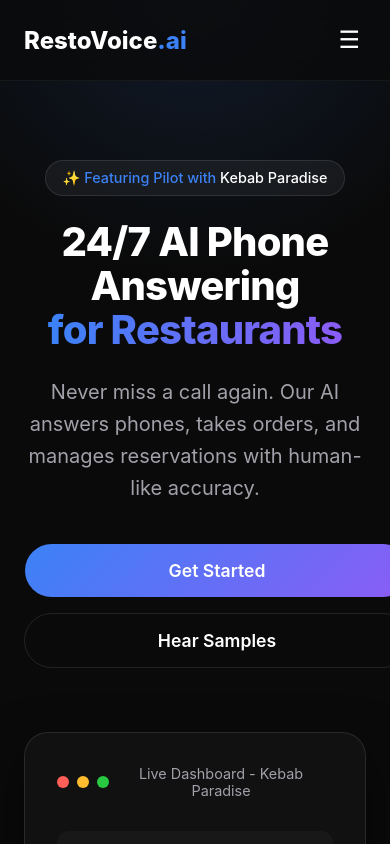
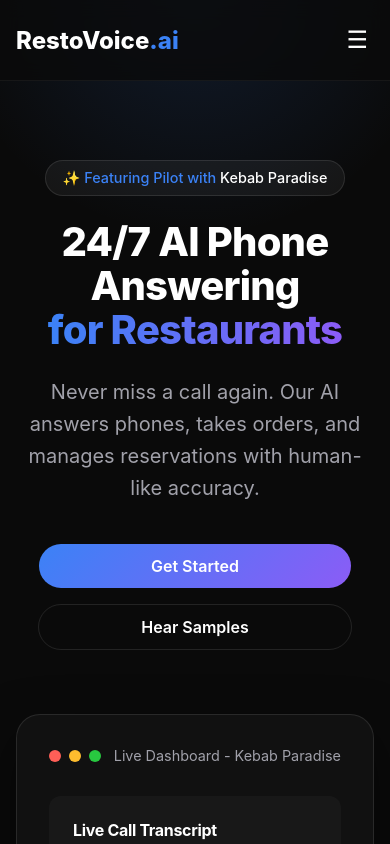
Before and after one commit to lamont703/project_kebab_paradise, a React (Vite) app: page / in a window 390 px wide. Shown: the top 844 px of the page. Built offline with nearby package versions, Linux system fonts and the light colour scheme.

Commit message:
Final mobile polish: Top-aligned menu, Fixed clipping, Button constraints

```diff
--- a/src/components/DemoSection.jsx
+++ b/src/components/DemoSection.jsx
@@ -11,15 +11,16 @@ const DemoSection = () => {
                     Experience the conversation quality that drives sales for <strong>Kebab Paradise</strong>.
                 </p>
 
-                <div style={{
+                <div className="demo-card" style={{
                     background: 'var(--bg-card)',
                     backdropFilter: 'blur(12px)',
-                    padding: '3rem',
+                    padding: '2rem', /* Reduced from 3rem */
                     borderRadius: '24px',
                     border: '1px solid var(--border-light)',
                     maxWidth: '500px',
                     width: '100%',
-                    textAlign: 'center'
+                    textAlign: 'center',
+                    boxSizing: 'border-box' /* Ensure padding doesn't overflow */
                 }}>
                     <h3 style={{ marginBottom: '1.5rem' }}>Request a Live Demo Call</h3>
                     <p style={{ fontSize: '0.9rem', marginBottom: '2rem' }}>
--- a/src/index.css
+++ b/src/index.css
@@ -240,26 +240,35 @@ p {
     flex-direction: column;
     position: fixed;
     top: 80px;
-    /* Start below navbar */
     left: 0;
     right: 0;
     bottom: 0;
-    /* Cover full screen */
-    background-color: var(--bg-dark);
-    /* Solid background */
-    z-index: 49;
+    width: 100vw;
+    height: calc(100vh - 80px);
+    background-color: #0a0a0a !important;
+    /* Force opaque black */
+    z-index: 100;
     padding: 2rem;
     gap: 2rem;
     border-top: 1px solid var(--border-light);
     align-items: center;
-    /* Center items */
+    justify-content: flex-start;
+    /* Move items to top */
+    padding-top: 4rem;
+    /* Add spacing from navbar */
+    overflow-y: auto;
+    /* Allow scrolling if menu is tall */
   }
 
   .mobile-menu-open .mobile-menu-overlay a {
-    font-size: 1.5rem;
+    font-size: 1.25rem;
+    /* Slightly smaller font */
     color: white;
     width: 100%;
+    max-width: 280px;
+    /* Constrain width */
     text-align: center;
+    box-sizing: border-box;
   }
 
   /* Hero */
@@ -272,15 +281,23 @@ p {
     flex-direction: column;
     width: 100%;
     align-items: center;
-    /* Center buttons */
+    gap: 1rem;
+    padding: 0 1rem;
+    /* Ensure container has breathing room */
+    box-sizing: border-box;
   }
 
   .btn-primary,
   .btn-secondary {
     width: 100%;
     /* Full width buttons */
-    max-width: 320px;
-    /* Prevent being overly wide */
+    max-width: 280px;
+    /* Reduced from 320px to be safe on small screens */
+    padding: 0.75rem 1rem !important;
+    /* Force smaller horizontal padding */
+    font-size: 1rem !important;
+    /* Slightly smaller text */
+    justify-content: center;
   }
 
   /* Sections */
@@ -312,6 +329,25 @@ p {
 
   /* Prevent horizontal overflow general fix */
   .container {
+    width: 100%;
+    max-width: 100vw;
+    overflow-x: hidden;
+    padding: 0 1rem;
+    /* Slightly smaller padding for mobile */
+    box-sizing: border-box;
+  }
+
+  /* Fix container overflow */
+  body,
+  html {
+    max-width: 100%;
     overflow-x: hidden;
   }
+
+  /* Ensure images/mockups shrink */
+  img,
+  .glass-card,
+  div {
+    max-width: 100%;
+  }
 }
```
